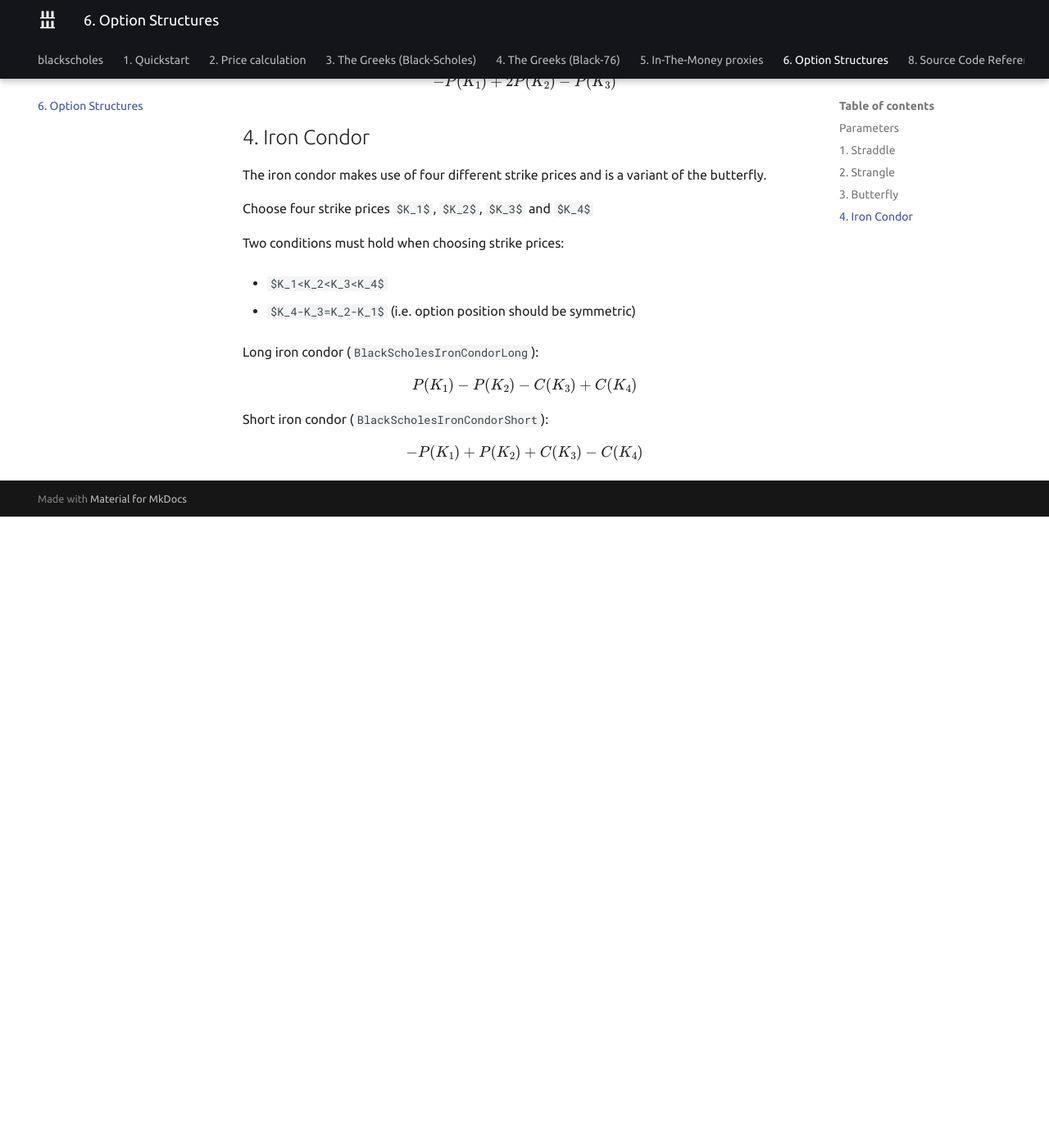
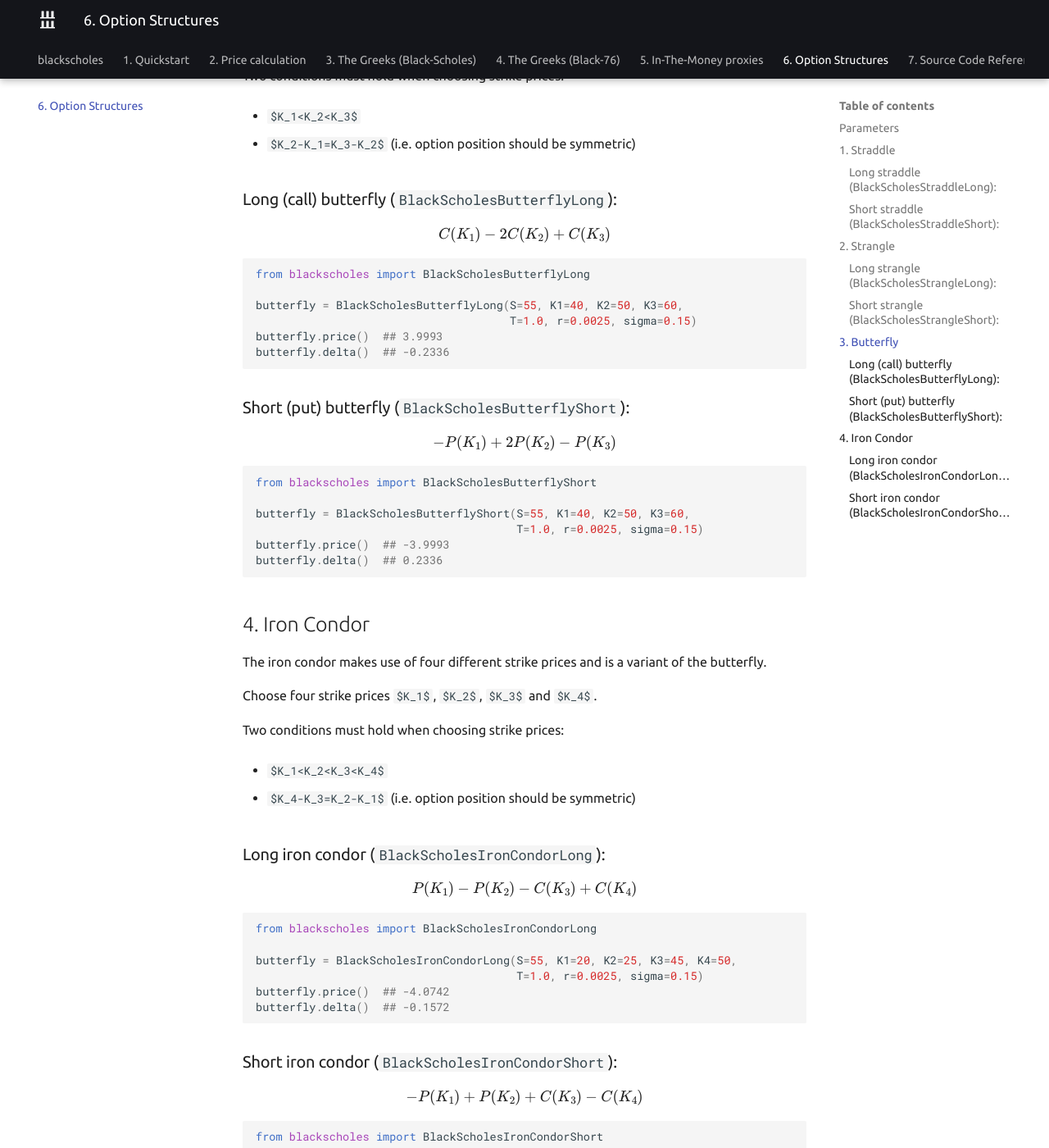
Before and after one commit to CarloLepelaars/blackscholes, an MkDocs documentation site: the page built from docs/6.option_structures.md, in a window 1280 px wide and 1400 px high, scrolled down 2584 px. Shown: the whole window at 82% size. Built offline with MkDocs 1.6.1 and Material for MkDocs 9.7.7, drawn with Linux system fonts in a browser that asks for light colours; formulas are drawn with MathJax 3; before the commit the page ends 3214 px from its top, so only the background shows below that; some of the changed text lies outside the part shown.

Commit message:
Docs finalization, README, options structure examples

````diff
--- a/docs/6.option_structures.md
+++ b/docs/6.option_structures.md
@@ -29,7 +29,15 @@
 
 `$P$` = Put option
 
+`$S$` = Asset price
+
 `$K$` = Strike price
+
+`$T$` = Time to maturity (in years)
+
+`$r$` = Risk-free rate
+
+`$sigma$` = Volatility
 
 ## 1. Straddle <a name="straddle"></a>
 
@@ -37,7 +45,7 @@
 and the same expiration date. If applied correctly this allows you to profit
 from volatility regardless of the direction of the underlying asset.
 
-Long straddle (`BlackScholesStraddleLong`):
+### Long straddle (`BlackScholesStraddleLong`):
 
 $$P(K) + C(K)$$
 
@@ -50,7 +58,7 @@
 straddle.delta()  ## 0.5328
 ```
 
-Short straddle (`BlackScholesStraddleShort`):
+### Short straddle (`BlackScholesStraddleShort`):
 
 $$-P(K) - C(K)$$
 
@@ -77,27 +85,27 @@
 
 It must hold that `$K_1 < K_2$`.
 
-Long strangle (`BlackScholesStrangleLong`):
+### Long strangle (`BlackScholesStrangleLong`):
 
 $$P(K_1) + C(K_2)$$
 
 ```python
 from blackscholes import BlackScholesStrangleLong
 
-strangle = BlackScholesStrangleLong(S=55, K1=50, K2=60, T=1.0,
+strangle = BlackScholesStrangleLong(S=55, K1=40, K2=50, T=1.0,
                                     r=0.0025, sigma=0.15)
 strangle.price()  ## 6.3800
 strangle.delta()  ## 0.7530
 ```
 
-Short strangle (`BlackScholesStrangleShort`):
+### Short strangle (`BlackScholesStrangleShort`):
 
 $$-P(K_1) - C(K_2)$$
 
 ```python
 from blackscholes import BlackScholesStrangleShort
 
-strangle = BlackScholesStrangleShort(S=55, K1=50, K2=60, T=1.0,
+strangle = BlackScholesStrangleShort(S=55, K1=40, K2=50, T=1.0,
                                      r=0.0025, sigma=0.15)
 strangle.price()  ## -6.3800
 strangle.delta()  ## -0.7530
@@ -119,13 +127,31 @@
 
 - `$K_2-K_1=K_3-K_2$` (i.e. option position should be symmetric)
 
-Long (call) butterfly (`BlackScholesButterflyLong`):
+### Long (call) butterfly (`BlackScholesButterflyLong`):
 
 $$C(K_1) - 2C(K_2) + C(K_3)$$
 
-Short (put) butterfly (`BlackScholesButterflyShort`):
+```python
+from blackscholes import BlackScholesButterflyLong
+
+butterfly = BlackScholesButterflyLong(S=55, K1=40, K2=50, K3=60,
+                                      T=1.0, r=0.0025, sigma=0.15)
+butterfly.price()  ## 3.9993
+butterfly.delta()  ## -0.2336
+```
+
+### Short (put) butterfly (`BlackScholesButterflyShort`):
 
 $$-P(K_1) + 2P(K_2) - P(K_3)$$
+
+```python
+from blackscholes import BlackScholesButterflyShort
+
+butterfly = BlackScholesButterflyShort(S=55, K1=40, K2=50, K3=60,
+                                       T=1.0, r=0.0025, sigma=0.15)
+butterfly.price()  ## -3.9993
+butterfly.delta()  ## 0.2336
+```
 
 
 ## 4. Iron Condor <a name="condor"></a>
@@ -133,7 +159,7 @@
 The iron condor makes use of four different strike prices and
 is a variant of the butterfly.
 
-Choose four strike prices `$K_1$`, `$K_2$`, `$K_3$` and `$K_4$`
+Choose four strike prices `$K_1$`, `$K_2$`, `$K_3$` and `$K_4$`.
 
 Two conditions must hold when choosing strike prices:
 
@@ -141,10 +167,28 @@
 
 - `$K_4-K_3=K_2-K_1$` (i.e. option position should be symmetric)
 
-Long iron condor (`BlackScholesIronCondorLong`):
+### Long iron condor (`BlackScholesIronCondorLong`):
 
 $$P(K_1) - P(K_2) - C(K_3) + C(K_4)$$
 
-Short iron condor (`BlackScholesIronCondorShort`):
+```python3
+from blackscholes import BlackScholesIronCondorLong
+
+butterfly = BlackScholesIronCondorLong(S=55, K1=20, K2=25, K3=45, K4=50,
+                                       T=1.0, r=0.0025, sigma=0.15)
+butterfly.price()  ## -4.0742
+butterfly.delta()  ## -0.1572
+```
+
+### Short iron condor (`BlackScholesIronCondorShort`):
 
 $$-P(K_1) + P(K_2) + C(K_3) - C(K_4)$$
+
+```python3
+from blackscholes import BlackScholesIronCondorShort
+
+butterfly = BlackScholesIronCondorShort(S=55, K1=20, K2=25, K3=45, K4=50,
+                                        T=1.0, r=0.0025, sigma=0.15)
+butterfly.price()  ## 4.0742
+butterfly.delta()  ## 0.1572
+```
--- a/docs/8.references.md
+++ b/docs/7.references.md
@@ -1,4 +1,4 @@
-# 8. Source Code References
+# 7. Source Code References
 
 Here you can look up source code
 and docstrings in `blackscholes`.
--- a/mkdocs.yml
+++ b/mkdocs.yml
@@ -16,6 +16,7 @@
     - navigation.expand
 markdown_extensions:
   - footnotes
+  - fenced_code
   - codehilite:
       linennums: true
 
````
Also changed, not shown: other parts of docs/6.option_structures.md (+1 -1 lines), docs/8.disclaimer.md (renamed from docs/9.disclaimer.md, +1 -1 lines), docs/index.md (+51 -4 lines), .github/README.MD, 6 other files.
